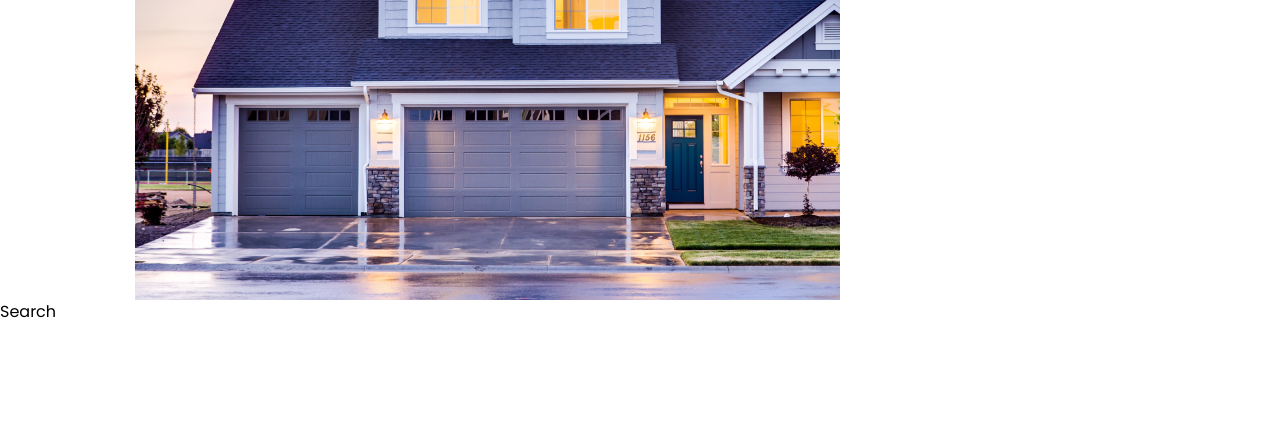
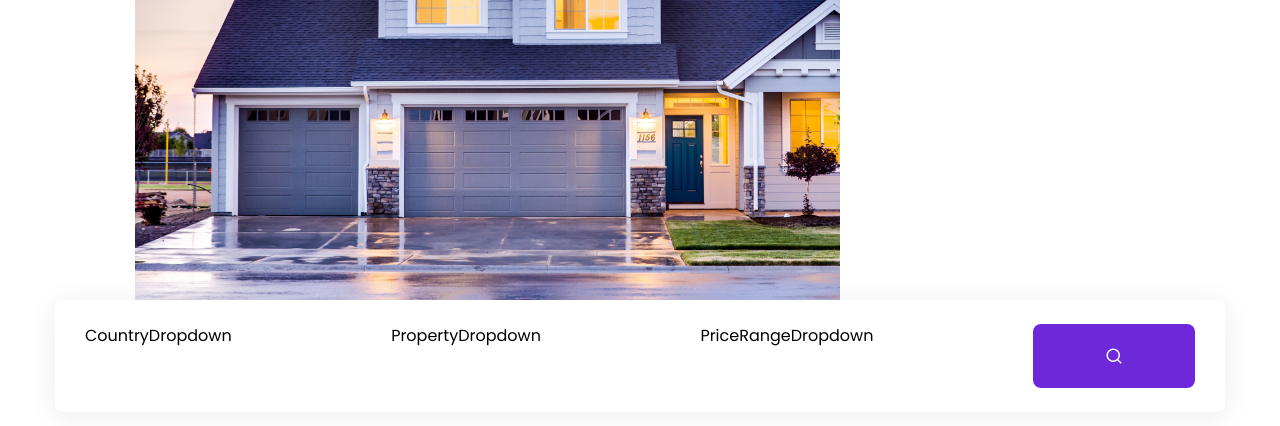
Before and after one commit to Silvia9680/Homeland, a React (Create React App) app: page / in a window 1280 px wide. Shown: the part 677-1103 px from the top of the page. Built offline with nearby package versions, Linux system fonts and the light colour scheme.

Commit message:
Add Search

```diff
--- a/src/components/Search.js
+++ b/src/components/Search.js
@@ -1,7 +1,26 @@
 import React from 'react';
 
+import CountryDropdown from './CountryDropdown';
+import PropertyDropdown from './PropertyDropdown';
+import PriceRangeDropdown from './PriceRangeDropdown';
+import { RiSearchLine } from 'react-icons/ri';
+
 const Search = () => {
-  return <div>Search</div>;
+  return (
+  <div className='px-[30px] py-6 max-w-[1170px]
+  mx-auto flex flex-col lg:flex-row justify-between
+  gap-4 log:gap-x-3 relative lg:-top- lg:shadow-1
+  bg-white lg:bg-transparent lg:backdrop-blur rounded-lg'>
+    <CountryDropdown />
+    <PropertyDropdown />
+    <PriceRangeDropdown />
+    <button className='bg-violet-700 hover:bg-violet-800
+    transtions w-full lg:max-w-[162px] h-16 rounded-lg
+    flex justify-center items-center text-white text-lg'>
+      <RiSearchLine/>
+    </button>
+  </div>
+  )
 };
 
 export default Search;
```
